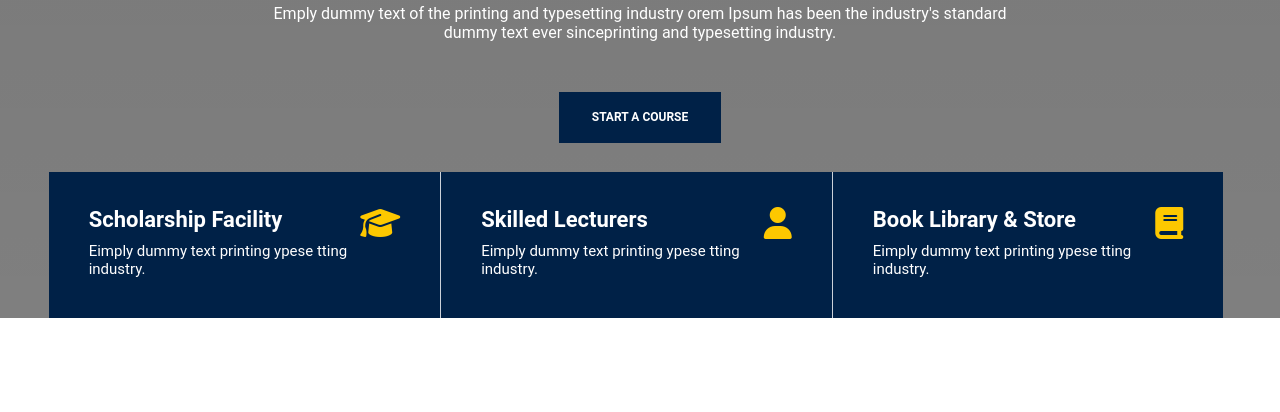
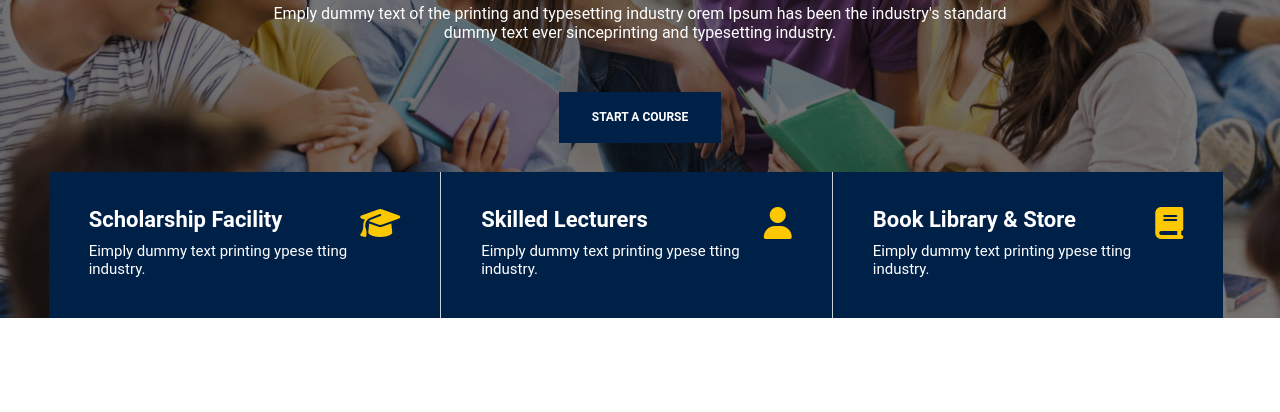
Before and after one commit to root-saikat/EDU, a plain HTML site: page index.html in a window 1280 px wide. Shown: the part 268-680 px from the top of the page. Drawn offline with nearby package versions, Linux system fonts and the light colour scheme; the site is published under a folder, as on GitHub Pages, so addresses that start at the root find nothing.

Commit message:
slider 1 img

```diff
--- a/css.css
+++ b/css.css
@@ -82,7 +82,7 @@ header{
 .slides{
     height: 503px;
     width: 100%;
-    background-image:linear-gradient(rgba(0, 0, 0, 0.527),rgba(0, 0, 0, 0.5)) , url(/img/slider-1.jpg);
+    background-image:linear-gradient(rgba(0, 0, 0, 0.527),rgba(0, 0, 0, 0.5)) , url(img/slider-1.jpg);
     background-size: 100% 100%;
     background-repeat: no-repeat;
     background-size: contain;
```
